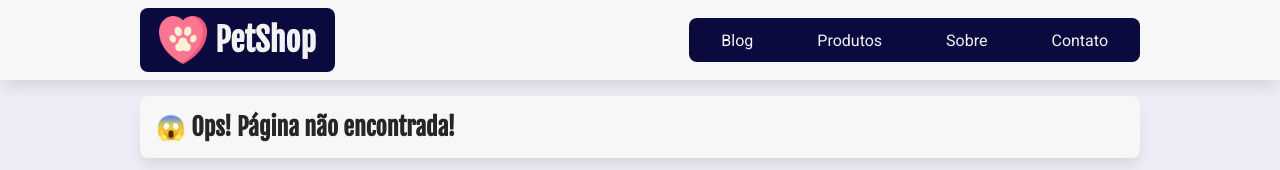
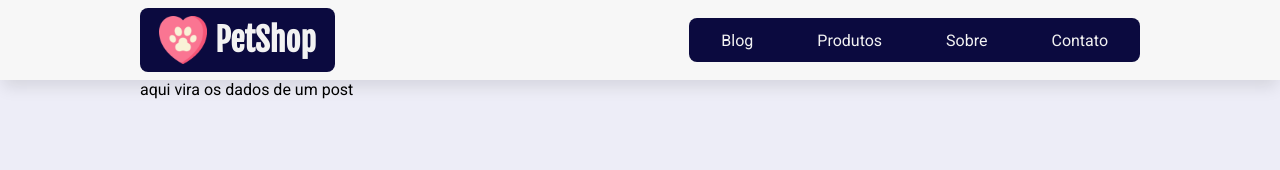
Before and after one commit to Moreira-Marcio/petshop-marcio, a Next.js app: page /posts/1 in a window 1280 px wide. Before the commit this address had no page. Shown: the top 170 px of the page. Built offline with nearby package versions, Linux system fonts and the light colour scheme.

Commit message:
configura prop param e type promise

```diff
--- a/src/app/page.tsx
+++ b/src/app/page.tsx
@@ -1,7 +1,6 @@
 // src/app/page.tsx
 import ListaPosts from "@/components/ListaPosts";
 import estilos from "./page.module.css";
-import arrayPosts from "@/data/array-posts";
 import { Post } from "@/types/Post";
 
 export default async function Home() {
--- /dev/null
+++ b/src/app/posts/[id]/page.tsx
@@ -0,0 +1,5 @@
+import React from "react";
+//src/app/posts/[id]/page.tsx
+export default function detalhePost() {
+  return <div>aqui vira os dados de um post</div>;
+}
```
